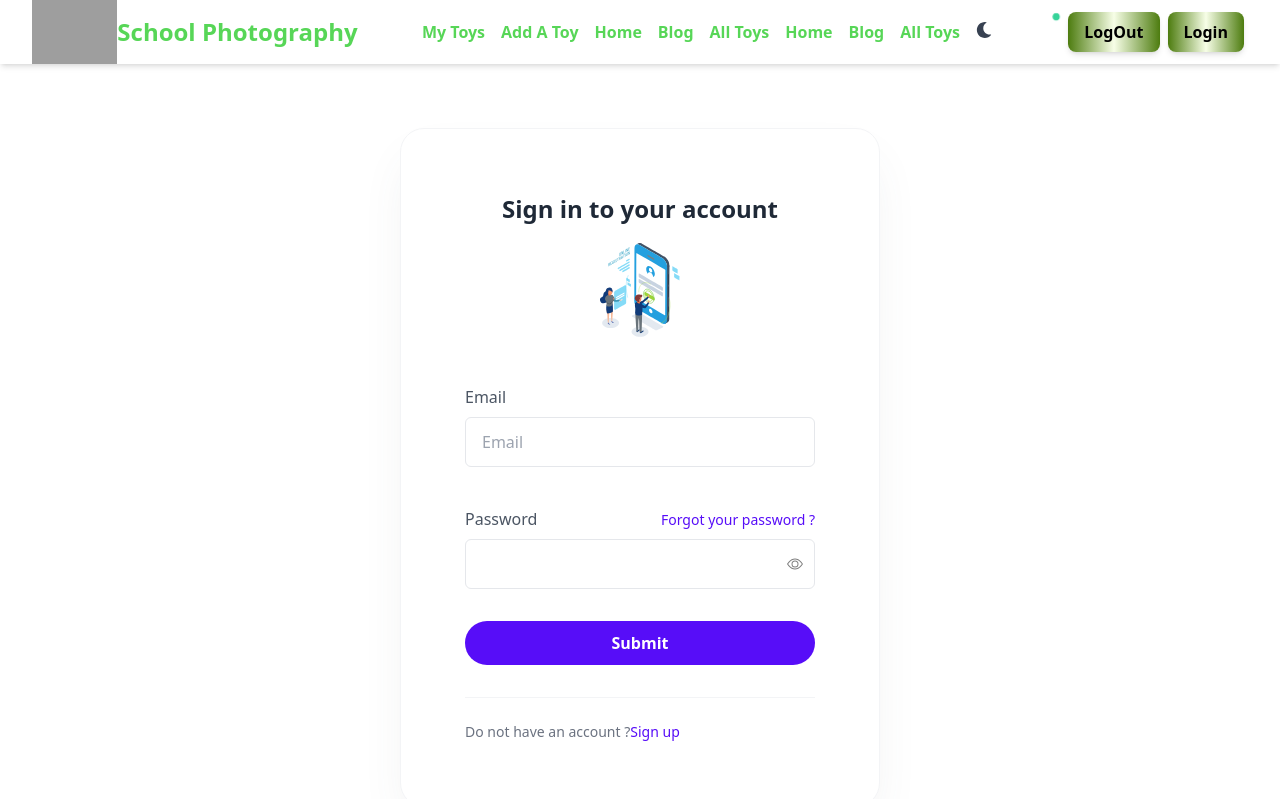
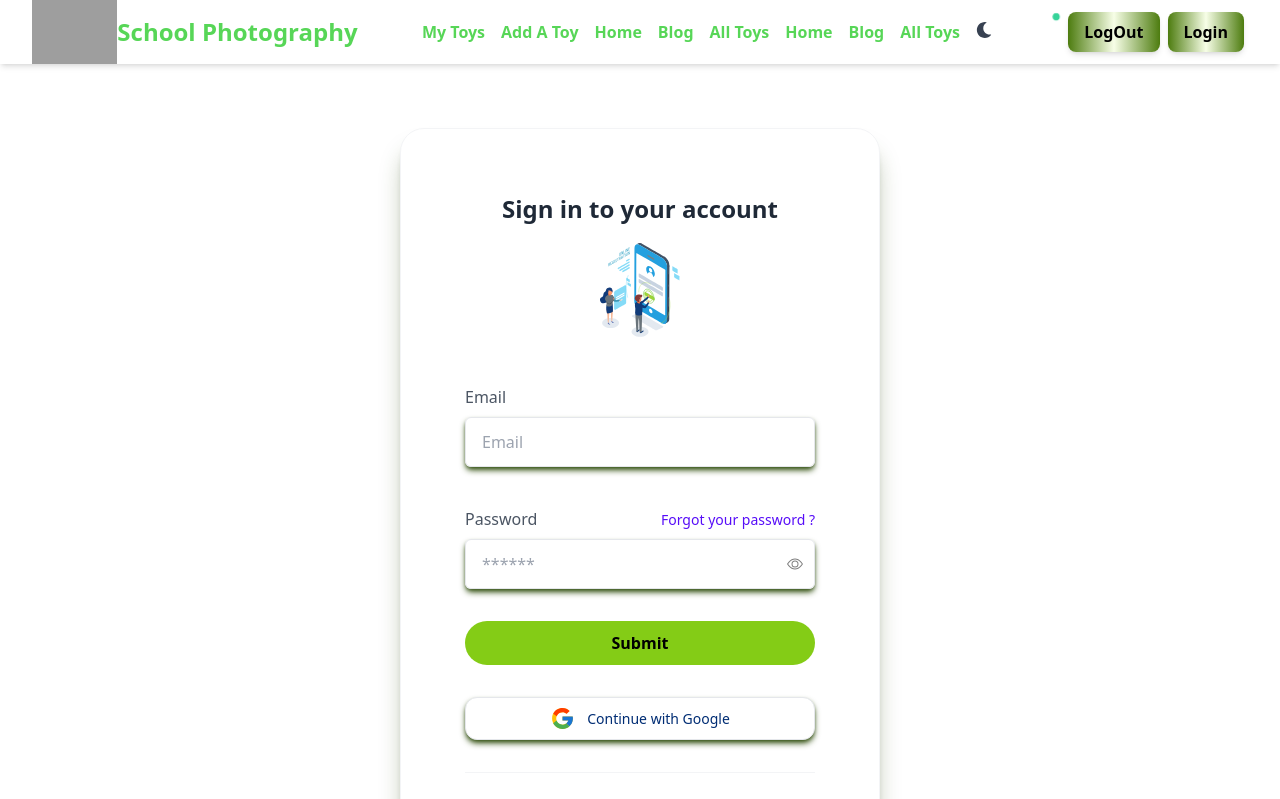
Before and after one commit to Farhanayesmin2/photography-client-site, a React (Vite) app: page /login in a window 1280 px wide. Shown: the top 799 px of the page. Built offline with nearby package versions, Linux system fonts and the light colour scheme; no server answers; grey boxes are pictures that could not be loaded.

Commit message:
Firebase add with google

```diff
--- a/src/Pages/Login/Login.jsx
+++ b/src/Pages/Login/Login.jsx
@@ -11,7 +11,7 @@
 	const [show, setShow] = useState(false);
 
 	// Context variables and functions
-	const { signIn, setUser } = useContext(AuthContext);
+	const { signIn, setUser, signInWithGoogle } = useContext(AuthContext);
 
 	// Router variables and functions
 	const location = useLocation();
@@ -56,30 +56,30 @@
 		setPassword(input);
 	};
 
-	// const handleGoogleSignIn = () => {
-	// 	// Sign in with Google
-	// 	signInWithGoogle()
-	// 		.then((result) => {
-	// 			// Reset error message and set user context
-	// 			setErrorMessage("");
-	// 			const loggedUser = result.user;
-	// 			setUser(loggedUser);
+	const handleGoogleSignIn = () => {
+		// Sign in with Google
+		signInWithGoogle()
+			.then((result) => {
+				// Reset error message and set user context
+				setErrorMessage("");
+				const loggedUser = result.user;
+				setUser(loggedUser);
 
-	// 			// Navigate to previous page
-	// 			navigate(from, { replace: true });
-	// 		})
-	// 		.catch((error) => {
-	// 			// Display error message
-	// 			setErrorMessage(error.message);
-	// 		});
-	// };
+				// Navigate to previous page
+				navigate(from, { replace: true });
+			})
+			.catch((error) => {
+				// Display error message
+				setErrorMessage(error.message);
+			});
+	};
 
 	return (
 		<div>
 			<div className="relative py-16">
 				<div className="container relative m-auto px-6 text-gray-500 md:px-12 xl:px-40">
 					<div className="m-auto space-y-8 md:w-8/12 lg:w-6/12 xl:w-6/12">
-						<div className="rounded-3xl border border-gray-100 bg-white dark:bg-gray-800 dark:border-gray-700 shadow-2xl shadow-gray-600/10 backdrop-blur-2xl">
+						<div className="rounded-3xl border border-gray-100 bg-white dark:bg-gray-800 dark:border-gray-700 shadow-xl shadow-lime-900/40 backdrop-blur-2xl">
 							<div className="p-8 py-12 sm:p-16">
 								<h2 className="mb-8 text-center text-2xl font-bold text-gray-800 dark:text-white">
 									Sign in to your account{" "}
@@ -95,7 +95,7 @@
 									<div className="space-y-2">
 										<label
 											htmlFor="email"
-											className="text-gray-600 dark:text-gray-300"
+											className="text-gray-600 dark:text-gray-300 "
 										>
 											Email
 										</label>
@@ -106,7 +106,7 @@
 											value={email}
 											onChange={handleEmail}
 											autoComplete="username"
-											className="focus:outline-none block w-full rounded-md border border-gray-200 dark:border-gray-600 bg-transparent px-4 py-3 text-gray-600 transition duration-300 invalid:ring-2 invalid:ring-red-400 focus:ring-2 focus:ring-cyan-300"
+											className="shadow-md shadow-lime-900    focus:outline-none block w-full rounded-md border border-gray-200 dark:border-gray-600 bg-transparent px-4 py-3 text-gray-600 transition duration-300 invalid:ring-2 invalid:ring-red-400 focus:ring-2 focus:ring-cyan-300"
 										/>
 									</div>
 
@@ -117,7 +117,6 @@
 													htmlFor="password"
 													className="text-gray-600 dark:text-gray-300"
 													name="password"
-													placeholder="Password"
 													type={show ? "text" : "password"}
 													value={password}
 													onChange={handlePassword}
@@ -153,8 +152,9 @@
 												type="password"
 												name="pwd"
 												id="pwd"
+												placeholder="******"
 												autoComplete="current-password"
-												className="focus:outline-none block w-full rounded-md border border-gray-200 dark:border-gray-600 bg-transparent px-4 py-3 text-gray-600 transition duration-300 invalid:ring-2 invalid:ring-red-400 focus:ring-2 focus:ring-cyan-300"
+												className=" shadow-md shadow-lime-900  focus:outline-none block w-full rounded-md border border-gray-200 dark:border-gray-600 bg-transparent px-4 py-3 text-gray-600 transition duration-300 invalid:ring-2 invalid:ring-red-400 focus:ring-2 focus:ring-cyan-300"
 											/>
 											<svg
 												onClick={() => setShow(!show)}
@@ -162,7 +162,7 @@
 												width={16}
 												height={16}
 												fill="gray"
-												className="bi bi-eye absolute top-1/2 right-3 -translate-y-1/2"
+												className="bi bi-eye  absolute top-1/2 right-3 -translate-y-1/2"
 												viewBox="0 0 16 16"
 											>
 												<path d="M16 8s-3-5.5-8-5.5S0 8 0 8s3 5.5 8 5.5S16 8 16 8zM1.173 8a13.133 13.133 0 0 1 1.66-2.043C4.12 4.668 5.88 3.5 8 3.5c2.12 0 3.879 1.168 5.168 2.457A13.133 13.133 0 0 1 14.828 8c-.058.087-.122.183-.195.288-.335.48-.83 1.12-1.465 1.755C11.879 11.332 10.119 12.5 8 12.5c-2.12 0-3.879-1.168-5.168-2.457A13.134 13.134 0 0 1 1.172 8z" />
@@ -172,13 +172,41 @@
 									</div>
 									<button
 										type="submit"
-										className="relative flex h-11 w-full items-center justify-center px-6 before:absolute before:inset-0 before:rounded-full before:bg-primary before:transition before:duration-300 hover:before:scale-105 active:duration-75 active:before:scale-95"
+										className="relative   flex h-11 w-full items-center justify-center px-6 before:absolute before:inset-0 before:rounded-full before:bg-lime-500 before:transition before:duration-300 hover:before:scale-105 active:duration-75 active:before:scale-95"
 									>
-										<span className="relative text-base font-semibold text-white dark:text-dark">
+										<span className="relative text-black font-semibold  dark:text-dark">
 											Submit
 										</span>
 									</button>
-
+									<button
+										onClick={handleGoogleSignIn}
+										className="bg-white shadow-md shadow-lime-900 border py-2 w-full rounded-xl mt-5 flex justify-center items-center text-sm hover:scale-105 duration-300 text-[#002D74]"
+									>
+										<svg
+											className="mr-3"
+											xmlns="http://www.w3.org/2000/svg"
+											viewBox="0 0 48 48"
+											width="25px"
+										>
+											<path
+												fill="#FFC107"
+												d="M43.611,20.083H42V20H24v8h11.303c-1.649,4.657-6.08,8-11.303,8c-6.627,0-12-5.373-12-12c0-6.627,5.373-12,12-12c3.059,0,5.842,1.154,7.961,3.039l5.657-5.657C34.046,6.053,29.268,4,24,4C12.955,4,4,12.955,4,24c0,11.045,8.955,20,20,20c11.045,0,20-8.955,20-20C44,22.659,43.862,21.35,43.611,20.083z"
+											/>
+											<path
+												fill="#FF3D00"
+												d="M6.306,14.691l6.571,4.819C14.655,15.108,18.961,12,24,12c3.059,0,5.842,1.154,7.961,3.039l5.657-5.657C34.046,6.053,29.268,4,24,4C16.318,4,9.656,8.337,6.306,14.691z"
+											/>
+											<path
+												fill="#4CAF50"
+												d="M24,44c5.166,0,9.86-1.977,13.409-5.192l-6.19-5.238C29.211,35.091,26.715,36,24,36c-5.202,0-9.619-3.317-11.283-7.946l-6.522,5.025C9.505,39.556,16.227,44,24,44z"
+											/>
+											<path
+												fill="#1976D2"
+												d="M43.611,20.083H42V20H24v8h11.303c-0.792,2.237-2.231,4.166-4.087,5.571c0.001-0.001,0.002-0.001,0.003-0.002l6.19,5.238C36.971,39.205,44,34,44,24C44,22.659,43.862,21.35,43.611,20.083z"
+											/>
+										</svg>
+										Continue with Google
+									</button>
 									<p className="border-t border-gray-100 dark:border-gray-700 pt-6 text-sm text-gray-500 dark:text-gray-400">
 										Do not have an account ?
 										<a href="#" className="text-primary">
```
